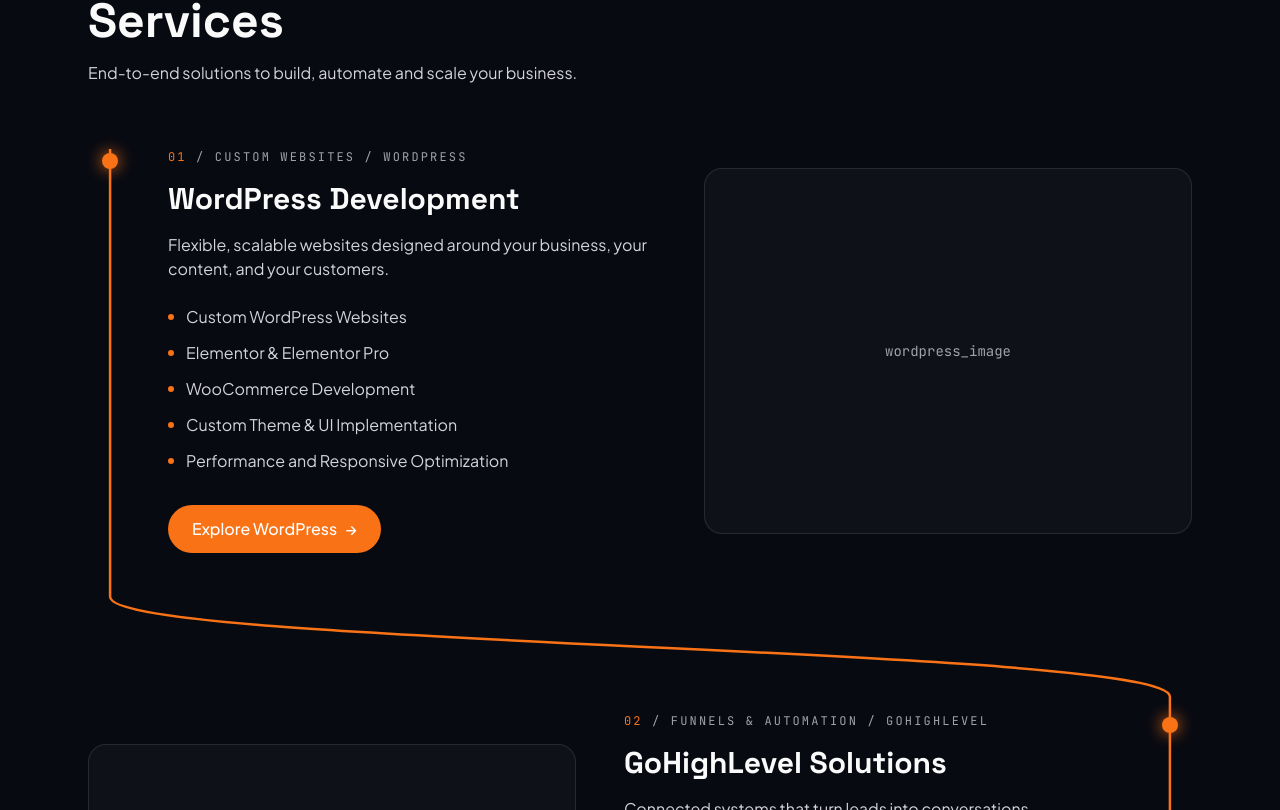
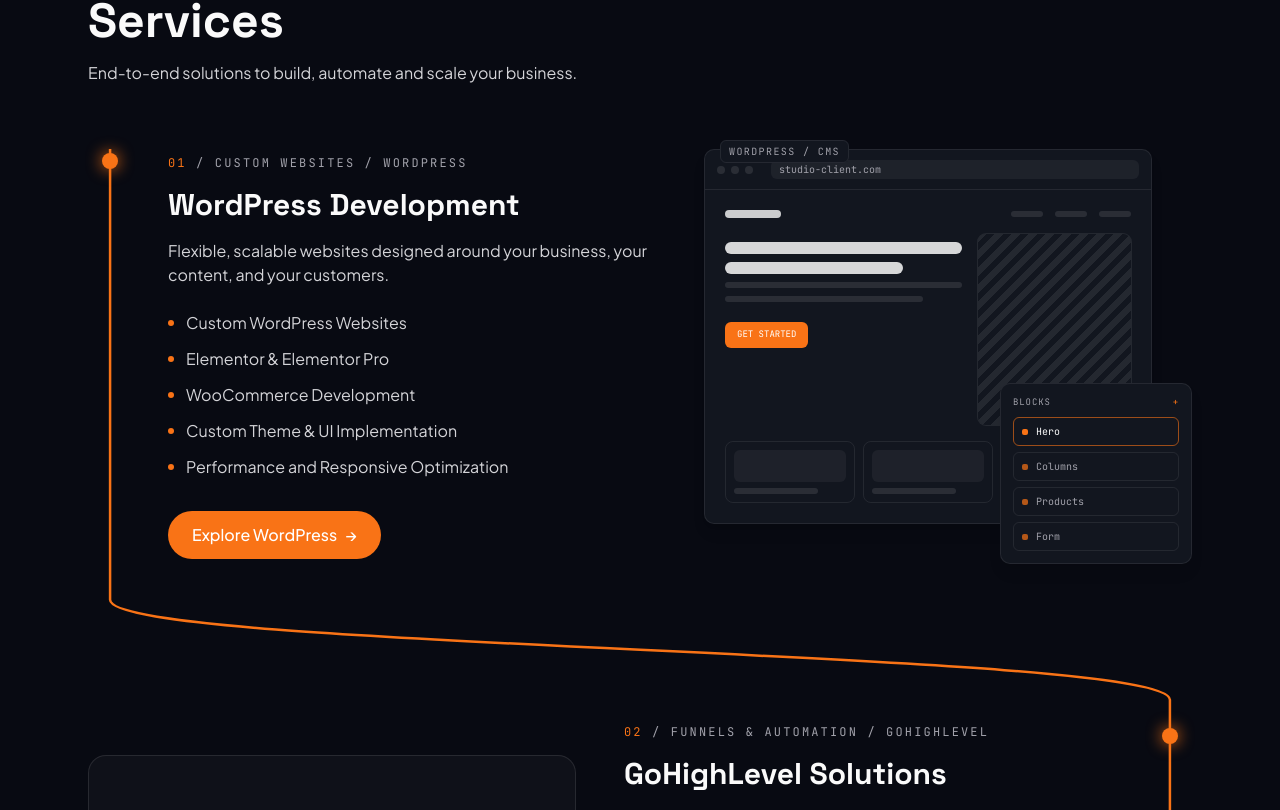
Before and after one commit to sohail-works/sohailworks-site, a Next.js app: page / in a window 1280 px wide. Shown: the part 1050-1860 px from the top of the page. Built offline with nearby package versions, Linux system fonts and the light colour scheme.

Commit message:
WordPress visual with loop animation

```diff
--- a/app/globals.css
+++ b/app/globals.css
@@ -243,3 +243,46 @@ html, a, button {
 html {
   scroll-padding-top: 70px;
 }
+
+
+/* ─── ─── Services visuals (WordPressVisual) — globals.css me add karo ─── ─── */
+
+@keyframes reveal {
+  from {
+    opacity: 0;
+    transform: translateY(8px);
+  }
+  to {
+    opacity: 1;
+    transform: translateY(0);
+  }
+}
+.reveal {
+  animation: reveal 0.7s ease both;
+}
+
+.wp-select {
+  position: absolute;
+  inset: 0;
+  pointer-events: none;
+  border: 1.5px solid var(--primary);
+  border-radius: 6px;
+  animation: wp-select 5s ease-in-out infinite;
+}
+
+@keyframes wp-select {
+  0%,
+  45% {
+    clip-path: inset(62px 42% 98px 16px);
+    opacity: 1;
+  }
+  50%,
+  95% {
+    clip-path: inset(calc(100% - 78px) 16px 14px 16px);
+    opacity: 1;
+  }
+  100% {
+    clip-path: inset(62px 42% 98px 16px);
+    opacity: 1;
+  }
+}
--- a/components/Services.js
+++ b/components/Services.js
@@ -2,6 +2,7 @@
 
 import { useEffect, useRef, useState } from "react";
 import { motion, useScroll, useMotionValueEvent } from "motion/react";
+import { WordPressVisual } from "./WordPressVisual";
 
 // ─── ─── Data ─── ───
 const SERVICES = [
@@ -102,8 +103,8 @@ export default function Services() {
 
   useMotionValueEvent(scrollYProgress, "change", (v) => {
     const c = Math.min(1, Math.max(0, v));
-    // Mobile par thori tez draw (1.1x)
-    const fast = isMobile ? Math.min(1, c * 1.1) : c;
+    // Mobile 1.1x (theek hai), Desktop 1.3x (tez)
+    const fast = isMobile ? Math.min(1, c * 1.1) : Math.min(1, c * 1.3);
     setProgress(fast);
 
     const track = trackRef.current;
@@ -129,10 +130,10 @@ export default function Services() {
     if (!p) return;
     const len = p.getTotalLength();
     p.style.strokeDasharray = `${len}`;
-    p.style.strokeDashoffset = `${len * (1 - c)}`;
+    p.style.strokeDashoffset = `${len * (1 - fast)}`;
 
     // Node activation via draw head Y
-    const headY = p.getPointAtLength(len * c).y;
+    const headY = p.getPointAtLength(len * fast).y;
     let on = -1;
     nodeRefs.current.forEach((node, i) => {
       if (!node) return;
@@ -233,7 +234,10 @@ export default function Services() {
                   <div className={flip ? "md:order-2" : ""}>
                     <p className="font-mono text-xs tracking-[0.18em]">
                       <span className="text-[var(--primary)]">{s.num}</span>
-                      <span className="text-[var(--text-muted)]"> / {s.eyebrow}</span>
+                      <span className="text-[var(--text-muted)]">
+                        {" "}
+                        / {s.eyebrow}
+                      </span>
                     </p>
                     <h3 className="mt-4 font-display text-3xl font-bold text-[var(--text-primary)]">
                       {s.title}
@@ -266,11 +270,19 @@ export default function Services() {
                     whileInView={{ opacity: 1, scale: 1 }}
                     viewport={{ once: true, margin: "-80px" }}
                     transition={{ duration: 0.6, delay: 0.15 }}
-                    className={`flex aspect-[4/3] items-center justify-center rounded-2xl border border-black/10 bg-black/[0.03] font-mono text-sm text-[var(--text-muted)] dark:border-white/10 dark:bg-white/[0.03] ${
-                      flip ? "md:order-1" : ""
-                    }`}
+                    className={flip ? "md:order-1" : ""}
                   >
-                    {s.key}_image
+                    {s.key === "wordpress" && <WordPressVisual />}
+                    {s.key === "ghl" && (
+                      <div className="flex aspect-[4/3] items-center justify-center rounded-2xl border border-black/10 bg-black/[0.03] font-mono text-sm text-[var(--text-muted)] dark:border-white/10 dark:bg-white/[0.03]">
+                        ghl_image
+                      </div>
+                    )}
+                    {s.key === "frontend" && (
+                      <div className="flex aspect-[4/3] items-center justify-center rounded-2xl border border-black/10 bg-black/[0.03] font-mono text-sm text-[var(--text-muted)] dark:border-white/10 dark:bg-white/[0.03]">
+                        frontend_image
+                      </div>
+                    )}
                   </motion.div>
                 </div>
               </div>
--- /dev/null
+++ b/components/WordPressVisual.js
@@ -0,0 +1,98 @@
+// ─── ─── WordPressVisual — converted from Lovable TS to JS ─── ───
+// Tokens mapped to SohailWorks vars:
+// border-border → border-[var(--border-subtle)]
+// bg-surface → bg-[var(--bg-elevated)]
+// bg-surface-2 → bg-black/[0.04] dark:bg-white/[0.05]
+// text-muted-foreground → text-[var(--text-muted)]
+// bg-track → bg-black/10 dark:bg-white/10
+// bg-foreground → bg-[var(--text-primary)]
+// bg-primary → bg-[var(--primary)], text-accent → text-[var(--primary)]
+// shadow-soft → shadow-lg
+// Needs in globals.css: .reveal + @keyframes reveal, .wp-select + @keyframes wp-select
+
+const Tag = ({ children }) => (
+  <span className="rounded-sm border border-[var(--border-subtle)] bg-[var(--bg-elevated)] px-2 py-1 font-mono text-[10px] tracking-[0.14em] text-[var(--text-muted)]">
+    {children}
+  </span>
+);
+
+export function WordPressVisual() {
+  return (
+    <div className="relative mx-auto w-full max-w-[520px] pb-10 pr-6 sm:pr-10">
+      <div className="overflow-hidden rounded-lg border border-[var(--border-subtle)] bg-[var(--bg-elevated)] shadow-lg">
+        <div className="flex items-center gap-1.5 border-b border-[var(--border-subtle)] px-3 py-2.5">
+          <span className="size-2 rounded-full bg-black/10 dark:bg-white/10" />
+          <span className="size-2 rounded-full bg-black/10 dark:bg-white/10" />
+          <span className="size-2 rounded-full bg-black/10 dark:bg-white/10" />
+          <span className="ml-3 flex-1 truncate rounded-sm bg-black/[0.04] px-2 py-0.5 font-mono text-[10px] text-[var(--text-muted)] dark:bg-white/[0.05]">
+            studio-client.com
+          </span>
+        </div>
+        <div className="relative p-4 sm:p-5">
+          <div className="reveal space-y-4">
+            <div className="flex items-center justify-between">
+              <div className="h-2 w-14 rounded-full bg-[var(--text-primary)]/80" />
+              <div className="flex gap-3">
+                {[0, 1, 2].map((i) => (
+                  <div key={i} className="h-1.5 w-8 rounded-full bg-black/10 dark:bg-white/10" />
+                ))}
+              </div>
+            </div>
+            <div className="grid grid-cols-5 gap-4">
+              <div className="col-span-3 space-y-2 pt-2">
+                <div className="h-3 w-full rounded-sm bg-[var(--text-primary)]/85" />
+                <div className="h-3 w-3/4 rounded-sm bg-[var(--text-primary)]/85" />
+                <div className="h-1.5 w-full rounded-full bg-black/10 dark:bg-white/10" />
+                <div className="h-1.5 w-5/6 rounded-full bg-black/10 dark:bg-white/10" />
+                <div className="mt-3 inline-block rounded-sm bg-[var(--primary)] px-3 py-1.5 font-mono text-[9px] text-white">
+                  GET STARTED
+                </div>
+              </div>
+              <div className="col-span-2 aspect-[4/5] rounded-md bg-[repeating-linear-gradient(135deg,var(--border-subtle)_0_6px,transparent_6px_12px)] ring-1 ring-[var(--border-subtle)]" />
+            </div>
+            <div className="grid grid-cols-3 gap-2">
+              {[0, 1, 2].map((i) => (
+                <div key={i} className="space-y-1.5 rounded-md border border-[var(--border-subtle)] p-2">
+                  <div className="h-8 rounded-sm bg-black/[0.04] dark:bg-white/[0.05]" />
+                  <div className="h-1.5 w-3/4 rounded-full bg-black/10 dark:bg-white/10" />
+                </div>
+              ))}
+            </div>
+          </div>
+          <div
+            className="wp-select"
+            style={{
+              "--sel-a": "62px 42% 98px 16px",
+              "--sel-b": "calc(100% - 78px) 16px 14px 16px",
+            }}
+          />
+        </div>
+      </div>
+      {/* page builder panel */}
+      <div className="absolute -bottom-0 right-0 w-40 rounded-lg border border-[var(--border-subtle)] bg-[var(--bg-elevated)] p-3 shadow-lg sm:w-48">
+        <div className="mb-2 flex items-center justify-between font-mono text-[9px] tracking-widest text-[var(--text-muted)]">
+          <span>BLOCKS</span>
+          <span className="text-[var(--primary)]">+</span>
+        </div>
+        <div className="reveal space-y-1.5">
+          {["Hero", "Columns", "Products", "Form"].map((b, i) => (
+            <div
+              key={b}
+              className={`flex items-center gap-2 rounded-sm border px-2 py-1.5 font-mono text-[10px] ${
+                i === 0
+                  ? "border-[var(--primary)]/60 text-[var(--text-primary)]"
+                  : "border-[var(--border-subtle)] text-[var(--text-muted)]"
+              }`}
+            >
+              <span className={`size-1.5 rounded-[2px] ${i === 0 ? "bg-[var(--primary)]" : "bg-[var(--primary)]/70"}`} />
+              {b}
+            </div>
+          ))}
+        </div>
+      </div>
+      <div className="absolute -top-3 left-4">
+        <Tag>WORDPRESS / CMS</Tag>
+      </div>
+    </div>
+  );
+}
```
